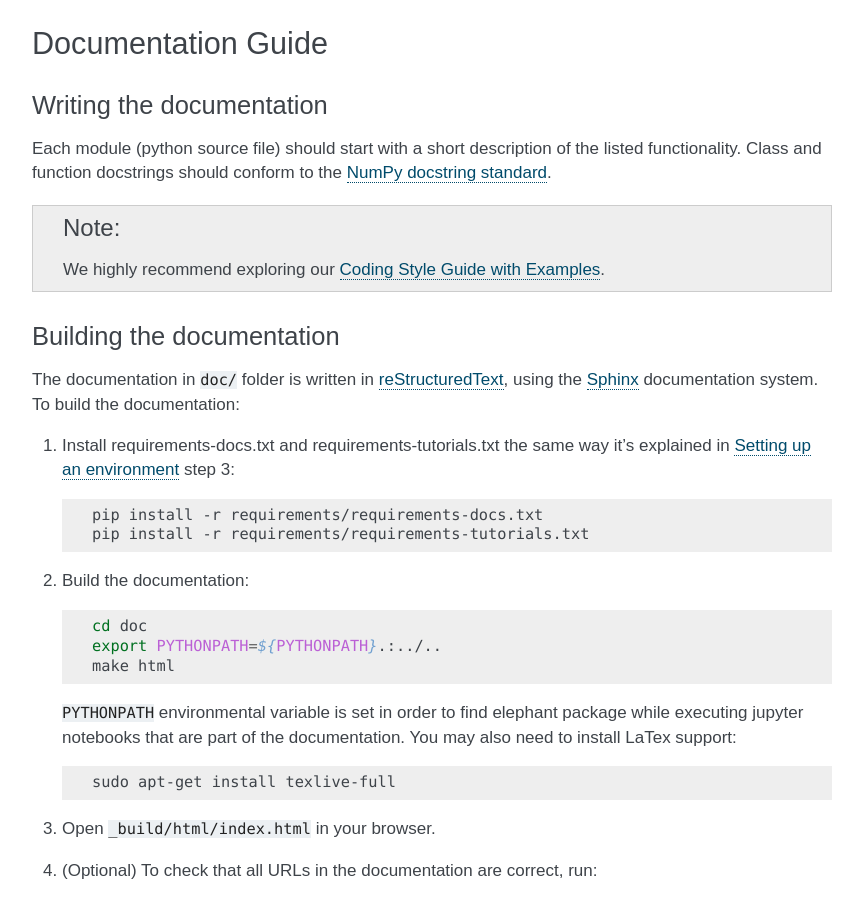
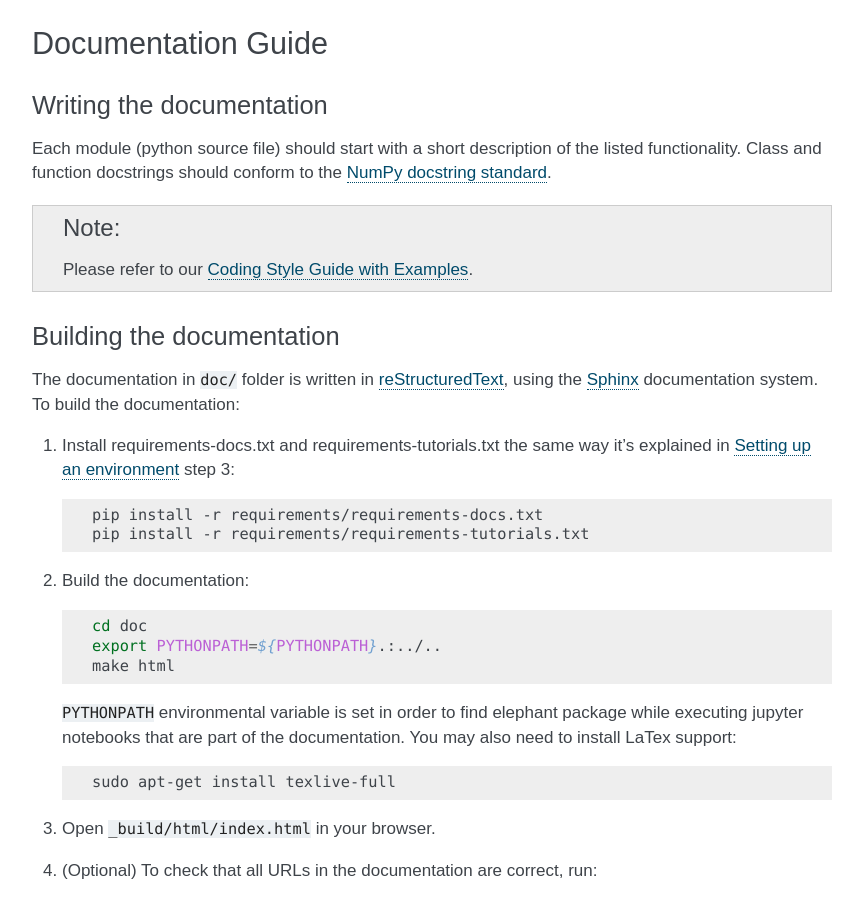
Before and after one commit to NeuralEnsemble/elephant, a Sphinx documentation site: the page built from doc/contribute.rst, in a window 1280 px wide and 900 px high, scrolled down 4132 px. Shown: the whole window, without its empty margins (318-1181 px from the left). Built offline with Sphinx 7.4.7, drawn with Linux system fonts in a browser that asks for light colours; formulas are drawn with MathJax 3; pages that are not in the unit, such as notebooks, are missing from menus.

Commit message:
Update doc/contribute.rst
Co-authored-by: Michael Denker <m.denker@fz-juelich.de>

```diff
--- a/doc/contribute.rst
+++ b/doc/contribute.rst
@@ -254,7 +254,7 @@ Each module (python source file) should start with a short description of the
 listed functionality. Class and function docstrings should conform to the
 `NumPy docstring standard <https://numpydoc.readthedocs.io/en/latest/format.html>`_.
 
-.. note:: We highly recommend exploring our :doc:`style_guide`.
+.. note:: Please refer to our :doc:`style_guide`.
 
 
 Building the documentation
```
